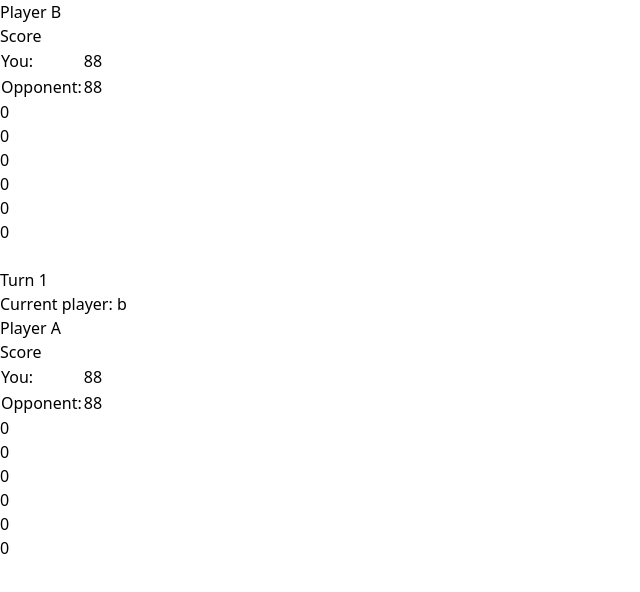
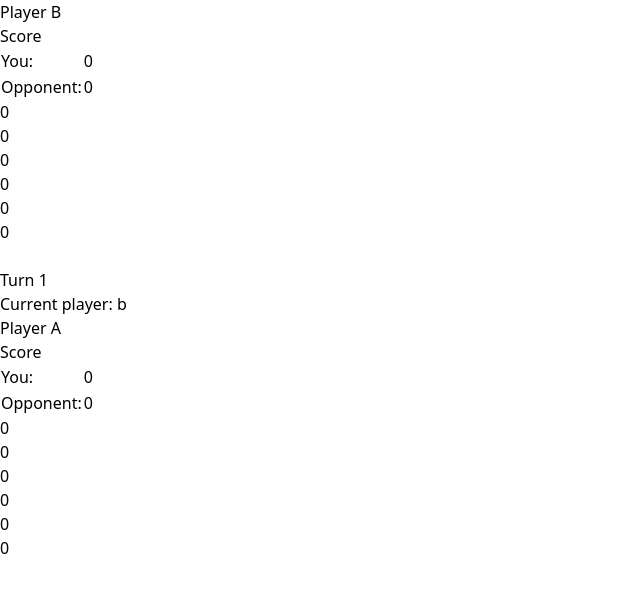
Before and after one commit to rayriffy/knucklebones, a Svelte app: page / in a window 1280 px wide. Shown: the top 592 px of the page, without its empty margins (0-640 px from the left). Built offline with nearby package versions, Linux system fonts and the light colour scheme.

Commit message:
chore: staged changes

```diff
--- a/src/App.svelte
+++ b/src/App.svelte
@@ -1,5 +1,7 @@
 <script lang="ts">
   import Player from './modules/game/components/Player.svelte'
+
+  import { getPlayerScore } from './modules/game/services/getPlayerScore'
 
   import type { GameSystem } from './modules/game/@types/GameSystem'
   import type { DiceFace } from './core/@types/DiceFace'
@@ -49,7 +51,8 @@
     }
   }
 
-  $: console.log(gameSystem.boardState)
+  $: playerAScore = getPlayerScore(gameSystem.boardState['a'])
+  $: playerBScore = getPlayerScore(gameSystem.boardState['b'])
 </script>
 
 <main class="h-full p-8 flex flex-col justify-between">
@@ -58,6 +61,10 @@
     currentActor={gameSystem.currentActor}
     boardState={gameSystem.boardState['b']}
     onPlaceBlock={onPlaceBlock}
+    score={{
+      a: playerAScore,
+      b: playerBScore
+    }}
     class="rotate-180"
   />
   <div class="flex justify-between">
@@ -71,5 +78,9 @@
     currentActor={gameSystem.currentActor}
     boardState={gameSystem.boardState['a']}
     onPlaceBlock={onPlaceBlock}
+    score={{
+      a: playerAScore,
+      b: playerBScore
+    }}
   />
 </main>
--- a/src/modules/game/components/GridScore.svelte
+++ b/src/modules/game/components/GridScore.svelte
@@ -4,7 +4,7 @@
   export let scoreColumn3: number
 </script>
 
-<div class="grid grid-cols-3 gap-4 justify-center text-center text-xl">
+<div class="grid grid-cols-3 gap-4 justify-center text-center text-2xl">
   <h2 class="font-medium text-gray-400 rotate-180">
     {scoreColumn1}
   </h2>
--- a/src/modules/game/components/Player.svelte
+++ b/src/modules/game/components/Player.svelte
@@ -18,13 +18,15 @@
   let player: 'a' | 'b'
   let currentActor: string
   let boardState: BoardState
+  let score: { a: number, b: number }
   let onPlaceBlock: (player: string, dice: DiceFace, column: number) => void
   export {
     extendedClass as class,
     player,
     boardState,
     currentActor,
-    onPlaceBlock
+    onPlaceBlock,
+    score
   }
 
 
@@ -70,11 +72,11 @@
       <table class="table-auto text-sm">
         <tr>
           <td>You:</td>
-          <td class="pl-3 font-medium">88</td>
+          <td class="pl-3 font-medium">{score[player]}</td>
         </tr>
         <tr>
           <td>Opponent:</td>
-          <td class="pl-3 font-medium">88</td>
+          <td class="pl-3 font-medium">{player === 'a' ? score['b'] : score['a']}</td>
         </tr>
       </table>
     </section>
--- /dev/null
+++ b/src/modules/game/services/getPlayerScore.ts
@@ -0,0 +1,7 @@
+import type { BoardState } from '../@types/BoardState'
+import { getRowScore } from './getRowScore'
+
+export const getPlayerScore = (boardState: BoardState) =>
+  getRowScore(boardState.column1) +
+  getRowScore(boardState.column2) +
+  getRowScore(boardState.column3)
```
Also changed, not shown: 1 other file (tests, documents, lock files or other folders).
